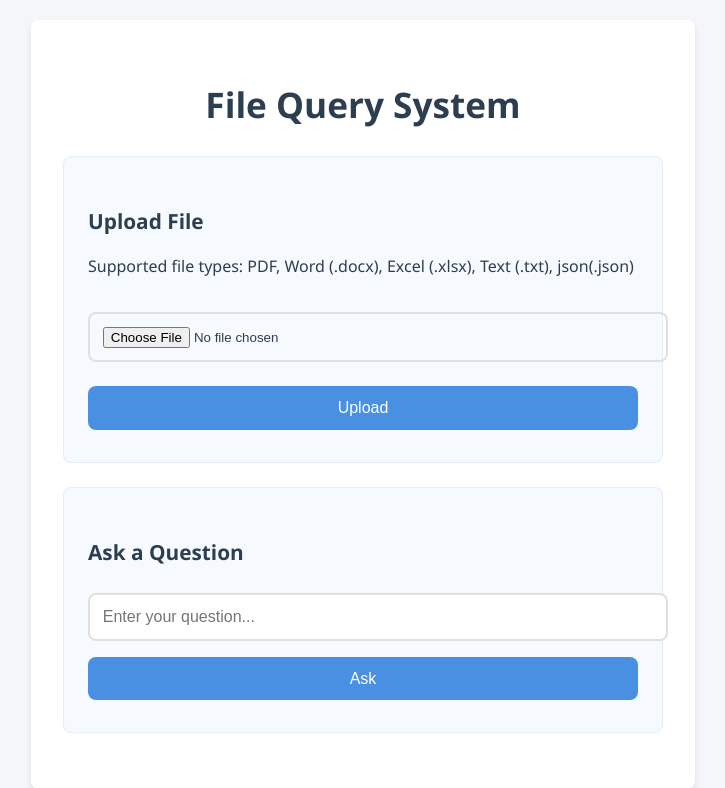
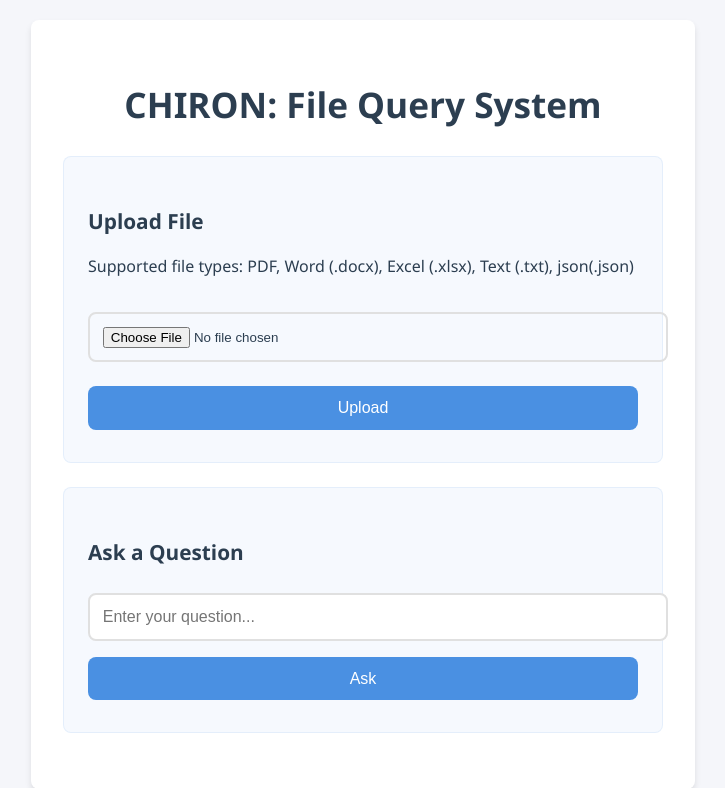
Before and after one commit to tansexe/Chiron, a Flask app: page / in a window 1280 px wide. Shown: the top 788 px of the page, without its empty margins (277-1002 px from the left). Run offline with Flask 3, Linux system fonts and the light colour scheme.

Commit message:
Update title and heading to reflect application name "Chiron" in index.html; add color to disabled buttons in styles.css

```diff
--- a/static/styles.css
+++ b/static/styles.css
@@ -152,6 +152,7 @@ button:disabled {
   border-radius: var(--border-radius);
   margin-top: 0.5rem;
   line-height: 1.6;
+  color: #2c3e50;
 }
 
 .hidden {
--- a/templates/index.html
+++ b/templates/index.html
@@ -4,13 +4,13 @@
 <head>
     <meta charset="UTF-8">
     <meta name="viewport" content="width=device-width, initial-scale=1.0">
-    <title>File Query System</title>
+    <title>Chiron</title>
     <link rel="stylesheet" href="{{ url_for('static', filename='styles.css') }}">
 </head>
 
 <body>
     <div class="container">
-        <h1>File Query System</h1>
+        <h1>CHIRON: File Query System</h1>
 
         <!-- File Upload Section -->
         <div class="upload-section">
```
